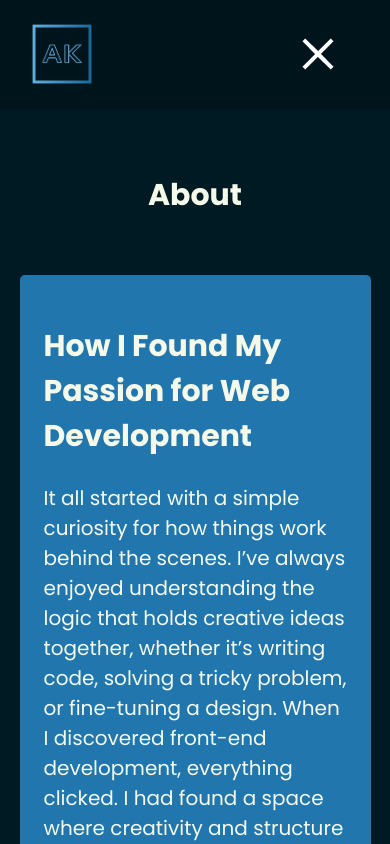
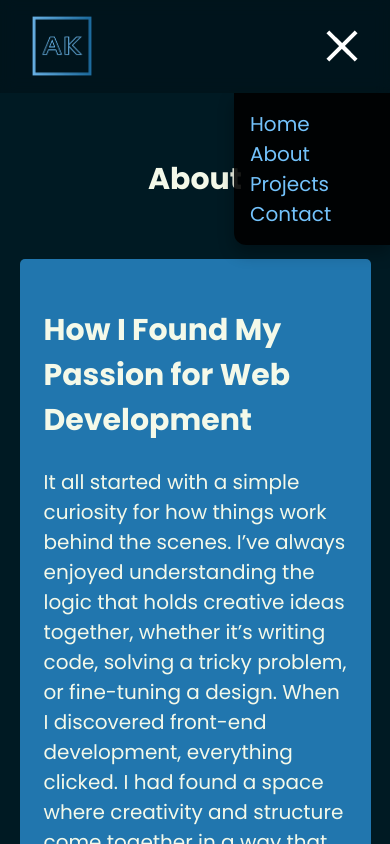
Before and after one commit to ghidra-codes/ak-portfolio, a React (Vite) app: page /about in a window 390 px wide. Both pictures are taken after a click on the button 318 px from the left and 54 px from the top of the page. Shown: the top 844 px of the page. Built offline with nearby package versions, Linux system fonts and the light colour scheme.

Commit message:
started working on the hamburger navbar menu; converted tech stack icon animations to framer motion animation for smoother behaviour

```diff
--- a/src/components/CursorInfoBox.tsx
+++ b/src/components/CursorInfoBox.tsx
@@ -1,4 +1,4 @@
-import { motion, AnimatePresence } from "framer-motion";
+import { motion } from "framer-motion";
 import React from "react";
 
 type CursorInfoBoxProps = {
@@ -10,8 +10,8 @@ type CursorInfoBoxProps = {
 
 const CursorInfoBoxComponent: React.FC<CursorInfoBoxProps> = ({ x, y, icon, label }) => {
 	return (
-		<AnimatePresence>
 		<motion.div
+			key="modal"
 			className="cursor-info-box"
 			initial={{ opacity: 0, scale: 0, y: 20 }}
 			animate={{
@@ -36,7 +36,6 @@ const CursorInfoBoxComponent: React.FC<CursorInfoBoxProps> = ({ x, y, icon, labe
 				<span className="info-label">{label}</span>
 			</div>
 		</motion.div>
-		</AnimatePresence>
 	);
 };
 
--- a/src/components/HamburgerMenu.tsx
+++ b/src/components/HamburgerMenu.tsx
@@ -1,15 +1,30 @@
 import { useState } from "react";
 import HamburgerMenuBtn from "./HamburgerMenuBtn";
+import NavBarLinks from "./NavBarLinks";
+import { motion, AnimatePresence } from "framer-motion";
 
 const HamburgerMenu = () => {
 	const [active, setActive] = useState(false);
 
-	const onToggle = () => setActive((prevState) => !prevState);
+	const onToggle = () => setActive((prev) => !prev);
 
-	// Continue from here. Create the dropdown navbar menu
 	return (
 		<div className="hamburger-menu">
 			<HamburgerMenuBtn onToggle={onToggle} active={active} />
+			<AnimatePresence>
+				{active && (
+					<motion.div
+						key="menu"
+						initial={{ opacity: 0, x: "100%" }}
+						animate={{ opacity: 1, x: 0 }}
+						exit={{ opacity: 0, x: "100%" }}
+						transition={{ duration: 0.3, ease: "easeInOut" }}
+						className="menu-wrapper"
+					>
+						<NavBarLinks variant="hamburger" onLinkClick={onToggle} />
+					</motion.div>
+				)}
+			</AnimatePresence>
 		</div>
 	);
 };
--- a/src/components/NavBar.tsx
+++ b/src/components/NavBar.tsx
@@ -1,6 +1,6 @@
-import { Link } from "react-router-dom";
 import useMediaQuery from "../hooks/useMediaQuery";
 import HamburgerMenu from "./HamburgerMenu";
+import NavBarLinks from "./NavBarLinks";
 
 export default function NavBar() {
 	const isSmallScreen = useMediaQuery("(max-width: 800px)");
@@ -10,24 +10,7 @@ export default function NavBar() {
 				<div className="logo-wrapper"></div>
 				{!isSmallScreen && <h1 className="navbar-heading">Alexander Kallin</h1>}
 			</div>
-			{isSmallScreen ? (
-				<HamburgerMenu />
-			) : (
-				<ul className="navbar-links">
-					<li className="home-link">
-						<Link to="/">Home</Link>
-					</li>
-					<li className="about-link">
-						<Link to="/about">About</Link>
-					</li>
-					<li className="projects-link">
-						<Link to="/projects">Projects</Link>
-					</li>
-					<li className="contact-link">
-						<Link to="/contact">Contact</Link>
-					</li>
-				</ul>
-			)}
+			{isSmallScreen ? <HamburgerMenu /> : <NavBarLinks />}
 		</nav>
 	);
 }
--- /dev/null
+++ b/src/components/NavBarLinks.tsx
@@ -0,0 +1,48 @@
+import { motion } from "framer-motion";
+import { Link } from "react-router-dom";
+
+type NavBarLinksProps = {
+	variant?: "regular" | "hamburger";
+	onLinkClick?: () => void;
+};
+
+const containerVariants = {
+	hidden: { opacity: 0 },
+	show: {
+		opacity: 1,
+		transition: {
+			staggerChildren: 0.2,
+			delayChildren: 0.2,
+		},
+	},
+};
+
+const itemVariants = {
+	hidden: { x: 50, opacity: 0 },
+	show: { x: 0, opacity: 1 },
+};
+
+const NavBarLinks: React.FC<NavBarLinksProps> = ({ variant = "regular", onLinkClick }) => {
+	const sections = ["home", "about", "projects", "contact"];
+	const listClass = variant === "hamburger" ? "navbar-links-hamburger" : "navbar-links";
+
+	return (
+		<motion.ul
+			className={listClass}
+			variants={variant === "hamburger" ? containerVariants : {}}
+			initial={variant === "hamburger" ? "hidden" : undefined}
+			animate={variant === "hamburger" ? "show" : undefined}
+			exit={variant === "hamburger" ? "hidden" : undefined}
+		>
+			{sections.map((section) => (
+				<motion.li key={section} variants={variant === "hamburger" ? itemVariants : {}}>
+					<Link to={section === "home" ? "/" : section} onClick={onLinkClick}>
+						{section.charAt(0).toUpperCase() + section.slice(1)}
+					</Link>
+				</motion.li>
+			))}
+		</motion.ul>
+	);
+};
+
+export default NavBarLinks;
--- a/src/components/TechStack.tsx
+++ b/src/components/TechStack.tsx
@@ -5,7 +5,6 @@ import useIsTouchDevice from "../hooks/useIsTouchDevice";
 import TechStackIcon from "./TechStackIcon";
 import TechStackIconTouch from "./TechStackIconTouch";
 import useMediaQuery from "../hooks/useMediaQuery";
-import { AnimatePresence } from "framer-motion";
 
 type Tech = (typeof techStack)[number];
 
@@ -83,7 +82,6 @@ const TechStack = () => {
 								</div>
 						  ))}
 				</div>
-				<AnimatePresence>
 				{hoveredInfo && !isTouchDevice && (
 					<CursorInfoBox
 						x={cursorPos.x}
@@ -92,7 +90,6 @@ const TechStack = () => {
 						label={categoryInfo[hoveredInfo].label}
 					/>
 				)}
-				</AnimatePresence>
 			</div>
 		</>
 	);
--- a/src/components/TechStackIcon.tsx
+++ b/src/components/TechStackIcon.tsx
@@ -1,4 +1,5 @@
 import React from "react";
+import { motion } from "framer-motion";
 
 type TechStackIconProps = {
 	name: string;
@@ -28,14 +29,28 @@ const TechStackIcon: React.FC<TechStackIconProps> = ({
 	};
 
 	return (
-		<div
-			className={`icon-container ${isHighlighted ? "highlight" : "dimmed"}`}
+		<motion.div
+			className="icon-container"
 			onMouseEnter={handleMouseEnter}
 			onMouseLeave={handleMouseLeave}
+			animate={{
+				opacity: isHighlighted ? 1 : 0.3,
+			}}
+			transition={{ duration: 0.5, ease: "easeInOut" }}
 		>
 			<img src={icon} alt={`${name} icon`} />
-			<p className={`icon-label ${isLabelHighlighted ? "highlight-label" : ""}`}>{name}</p>
-		</div>
+			<motion.p
+				className="icon-label"
+				animate={{
+					textShadow: isLabelHighlighted
+						? "0px 0px 10px rgba(115, 194, 251, 0.85)"
+						: "0px 0px 0px rgba(0,0,0,0)",
+				}}
+				transition={{ duration: 0.3 }}
+			>
+				{name}
+			</motion.p>
+		</motion.div>
 	);
 };
 
--- a/src/styles/components/_hamburgerMenu.scss
+++ b/src/styles/components/_hamburgerMenu.scss
@@ -1,5 +1,19 @@
 .hamburger-menu {
 	display: flex;
-	justify-content: center;
-	align-items: center;
+	flex-direction: column;
+
+	.menu-wrapper {
+		opacity: 0;
+		position: absolute;
+		z-index: 10;
+		background-color: rgba(0, 0, 0, 0.9);
+		backdrop-filter: blur(7.5px);
+		top: 100%;
+		right: 0%;
+		width: 40vw;
+		max-width: 300px;
+		padding: 1rem;
+		border-radius: 0 0 0 12px;
+		box-shadow: 0 8px 16px rgba(0, 0, 0, 0.3);
+	}
 }
--- a/src/styles/components/_hamburgerMenuBtn.scss
+++ b/src/styles/components/_hamburgerMenuBtn.scss
@@ -1,11 +1,12 @@
 .hamburger-button {
 	position: relative;
-	height: 5rem;
-	width: 5rem;
+	height: 4rem;
+	width: 4rem;
 	border: none;
 	border-radius: 100%;
 	background-color: rgba(255, 255, 255, 0);
 	transition: all;
+	z-index: 10;
 
 	&:hover {
 		background-color: rgba(255, 255, 255, 0.2);
--- /dev/null
+++ b/src/styles/components/_navBarLinks.scss
@@ -0,0 +1,22 @@
+.navbar-links {
+	display: flex;
+	gap: 1.5rem;
+
+	li {
+		list-style: none;
+
+		a {
+			font-size: 1.125rem;
+			transition: color 0.2s ease;
+
+			&:hover {
+				color: #0077ff;
+			}
+		}
+	}
+}
+
+.navbar-links-hamburger {
+	display: flex;
+	flex-direction: column;
+}
--- a/src/styles/components/_navbar.scss
+++ b/src/styles/components/_navbar.scss
@@ -39,25 +39,7 @@
 		}
 	}
 
-	.navbar-links {
-		display: flex;
-		gap: 1.5rem;
-
-		li {
-			list-style: none;
-
-			a {
-				font-size: 1.125rem;
-				transition: color 0.2s ease;
-
-				&:hover {
-					color: #0077ff;
-				}
-			}
-		}
-	}
-
 	@media (max-width: 800px) {
-		padding: 0.9rem 2rem;
+		padding: 0.9rem 1rem 0.9rem 2rem;
 	}
 }
--- a/src/styles/components/_techStackIcon.scss
+++ b/src/styles/components/_techStackIcon.scss
@@ -26,16 +26,4 @@
 	.icon-label {
 		white-space: nowrap;
 	}
-
-	.highlight-label {
-		text-shadow: 0 0 10px rgba(115, 194, 251, 0.85);
-	}
-
-	&.highlight {
-		opacity: 1;
-	}
-
-	&.dimmed {
-		opacity: 0.3;
-	}
 }
--- a/src/styles/main.scss
+++ b/src/styles/main.scss
@@ -4,6 +4,7 @@
 @use "./layout/header";
 @use "./layout/about";
 @use "./components/navBar";
+@use "./components/navBarLinks";
 @use "./components/hamburgerMenu";
 @use "./components/hamburgerMenuBtn";
 @use "./components/aboutContent";
```
Lines whose indentation alone changed are shown as unchanged.
